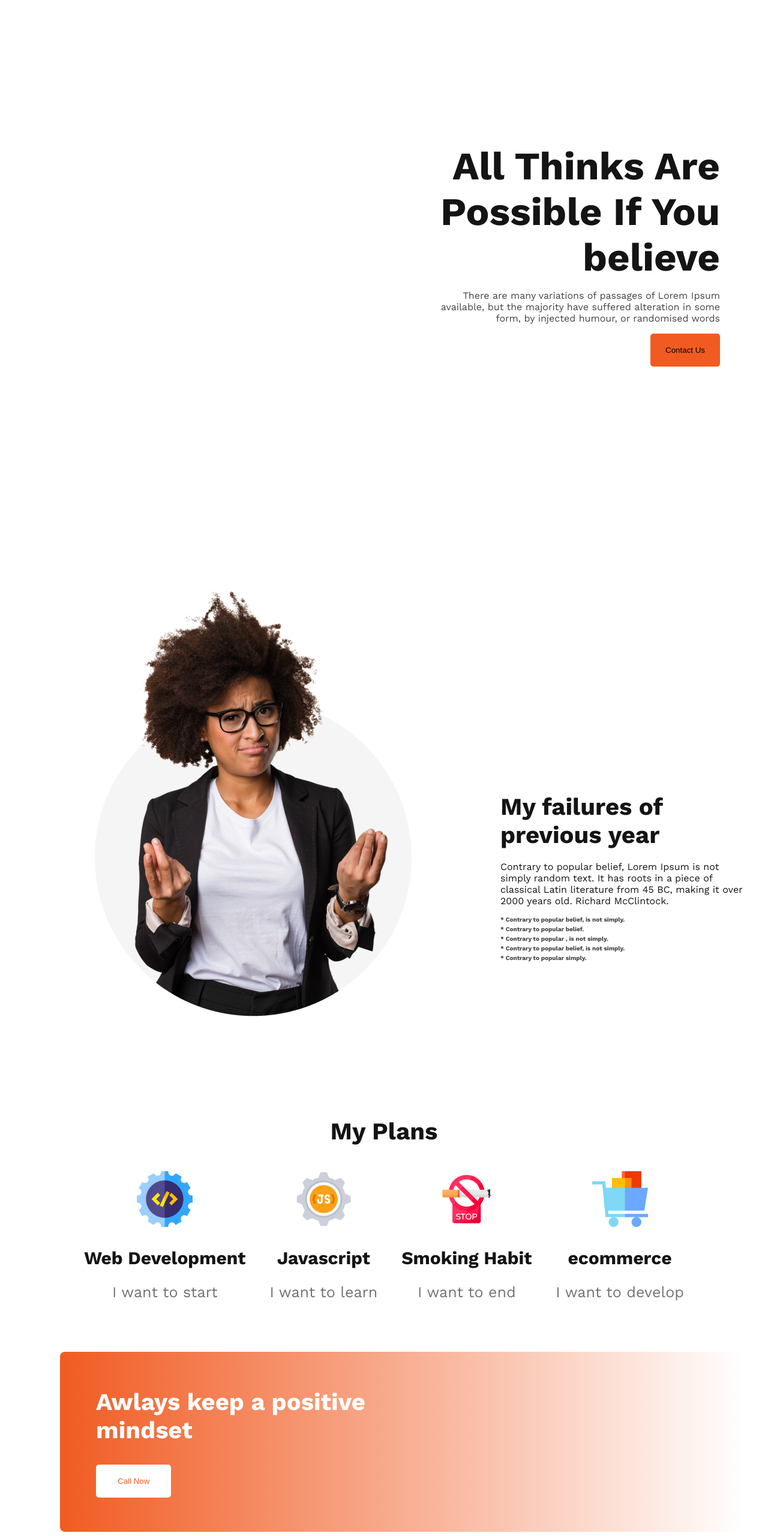
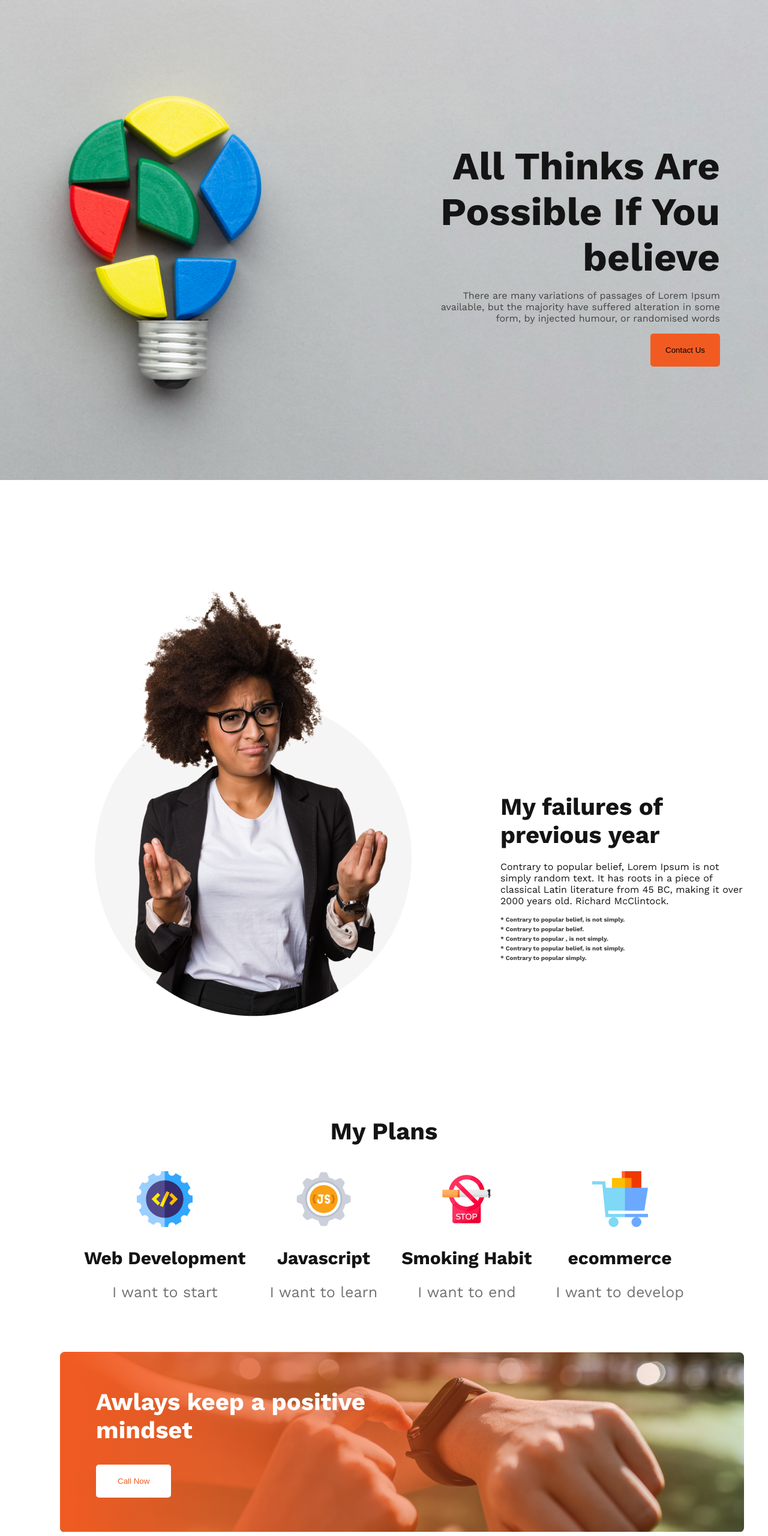
Before and after one commit to NhsTarek/new-webpage, a plain HTML site: page index.html in a window 1280 px wide. Shown: the top 2560 px of the page at 60% size. Drawn offline with nearby package versions, Linux system fonts and the light colour scheme.

Commit message:
all okay

```diff
--- a/styles/styles.css
+++ b/styles/styles.css
@@ -8,7 +8,7 @@ body {
 /* header related styles */
 
 .banner {
-    background-image: url('./images/banner/banner2.png');
+    background-image: url('../images/banner/banner2.png');
     display: flex;
     background-size: cover;
     height: 100vh;
@@ -124,7 +124,7 @@ body {
 }
 
 .positive {
-    background-image: url('./images/watch.png');
+    background-image: url('../images/watch.png');
     width: 1140px;
     height: 300px;
     margin: 60px 160px 160px 100px;
```
